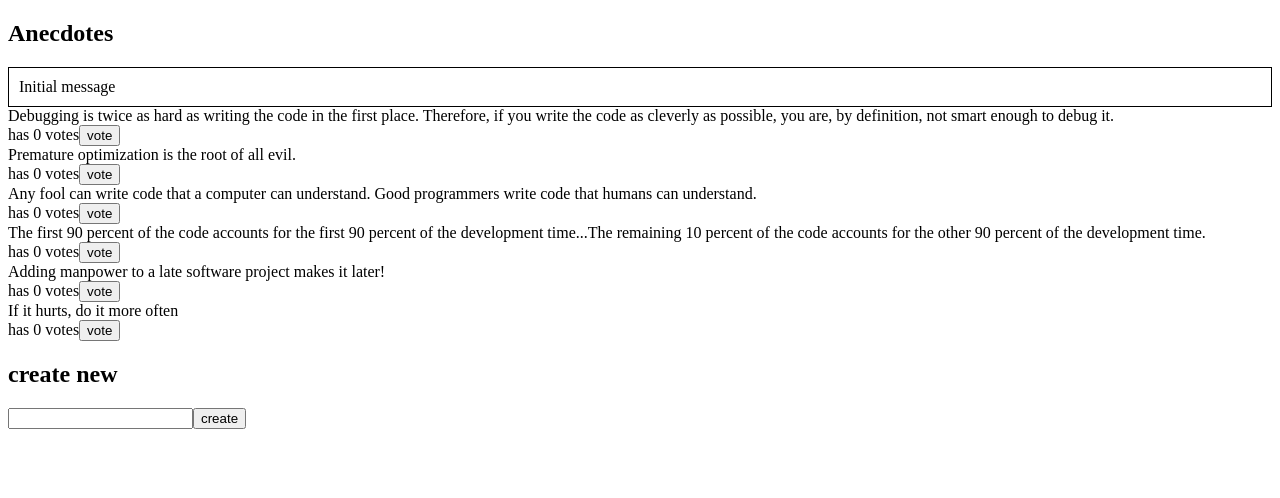
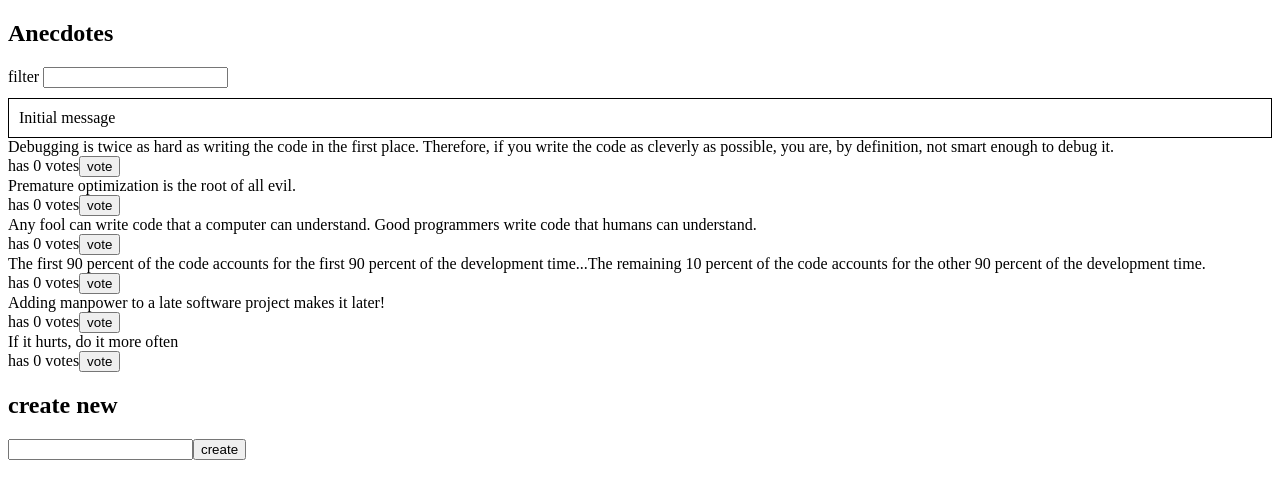
Before and after one commit to Jonashr/full-stack-open-part-6-redux, a React (Create React App) app in the folder redux-anecdotes/: page / in a window 1280 px wide. Shown: the top 498 px of the page. Built offline with nearby package versions, Linux system fonts and the light colour scheme.

Commit message:
Added filter for anecdotes, also in redux

```diff
--- a/redux-anecdotes/src/App.js
+++ b/redux-anecdotes/src/App.js
@@ -2,11 +2,13 @@
 import AnecdoteList from './components/AnecdoteList'
 import AnecdoteForm from './components/AnecdoteForm'
 import Notification from './components/Notification'
+import Filter from './components/Filter'
 
 const App = (props) => {
   return (
     <div>
       <h2>Anecdotes</h2>
+      <Filter store={props.store} />
       <Notification store={props.store} />
       <AnecdoteList store={props.store} />
       <AnecdoteForm store={props.store} />
--- a/redux-anecdotes/src/components/AnecdoteList.js
+++ b/redux-anecdotes/src/components/AnecdoteList.js
@@ -5,9 +5,22 @@
 
 const AnecdoteList = ( {store} ) => {
     const sortedList = store.getState().anecdotes.sort((a, b) => a.votes - b.votes).reverse()
+    const filter = store.getState().filter
+
+    const anecdotesToBeDisplayed = () => {
+        console.log(filter)
+        if(filter === 'ALL') {
+            return sortedList
+        } else {
+            return sortedList.filter(anecdote => anecdote.content.includes(filter))
+        }
+    }
+
+    console.log(anecdotesToBeDisplayed())
+
     return(
         <div>
-            {sortedList.map(anecdote =>
+            {anecdotesToBeDisplayed().map(anecdote =>
                 <Anecdote
                     key={anecdote.id}
                     anecdote={anecdote}
--- /dev/null
+++ b/redux-anecdotes/src/components/Filter.js
@@ -0,0 +1,22 @@
+import React from 'react'
+import { filterChange } from '../reducers/filterReducer'
+
+
+const Filter = ({store}) => {
+    const handleChange = (event) => {
+        console.log("Handle change in filter", event.target.value)
+        store.dispatch(filterChange(event.target.value))
+    }
+
+    const style = {
+        marginBottom: 10
+    }
+
+    return (
+        <div style={style}>
+            filter <input onChange={handleChange} />
+        </div>
+    )
+}
+
+export default Filter
--- a/redux-anecdotes/src/index.js
+++ b/redux-anecdotes/src/index.js
@@ -4,10 +4,12 @@
 import App from './App'
 import notificationReducer from './reducers/notificationReducer'
 import anecdoteReducer from './reducers/anecdoteReducer'
+import filterReducer from './reducers/filterReducer'
 
 const reducer = combineReducers({
   anecdotes: anecdoteReducer,
-  notification: notificationReducer
+  notification: notificationReducer,
+  filter: filterReducer
 })
 
 const store = createStore(reducer)
--- /dev/null
+++ b/redux-anecdotes/src/reducers/filterReducer.js
@@ -0,0 +1,17 @@
+const filterReducer = (state = 'ALL', action) => {
+    switch (action.type) {
+        case 'SET_FILTER':
+            return action.filter
+        default:
+            return state
+    }
+}
+
+export const filterChange = filter => {
+    return {
+        type: 'SET_FILTER',
+        filter
+    }
+}
+
+export default filterReducer
```
